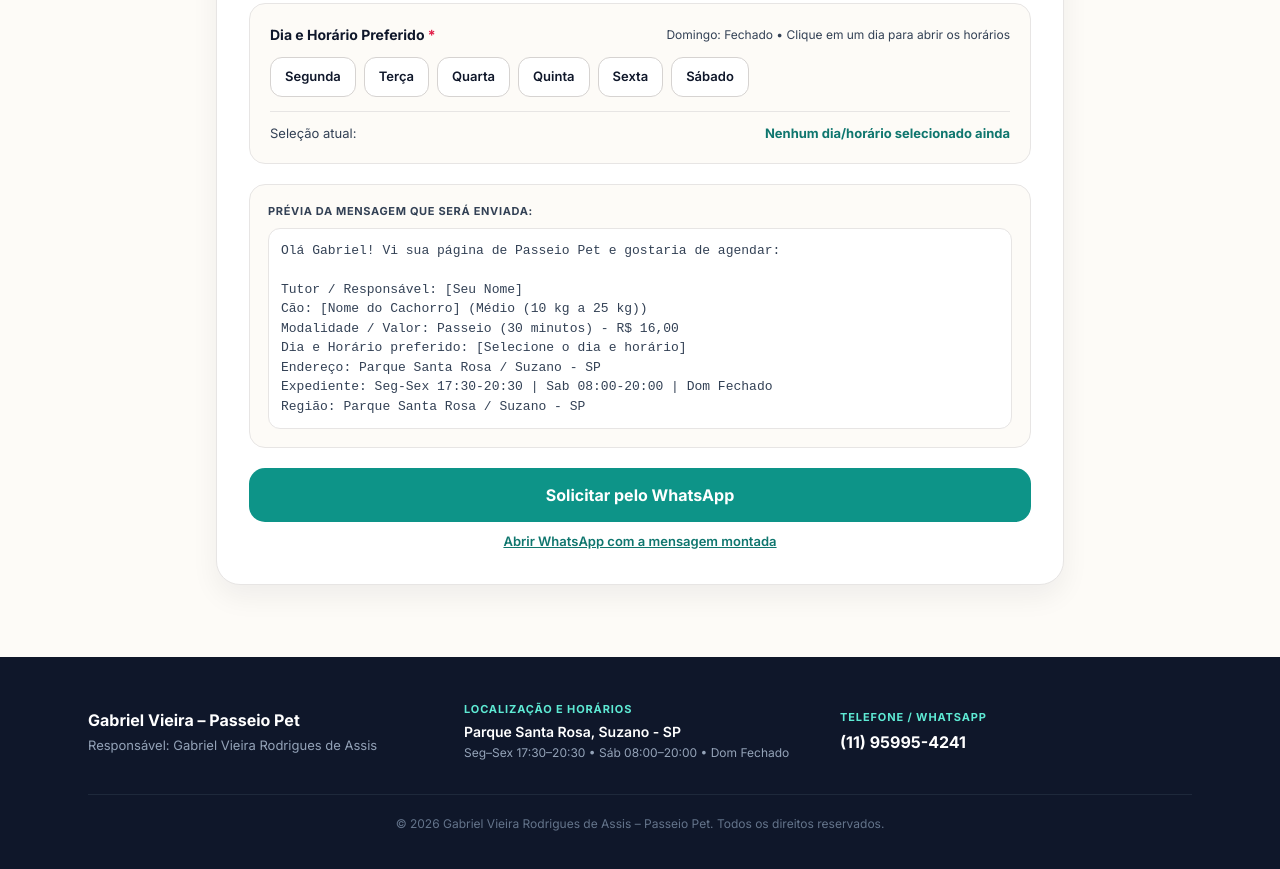
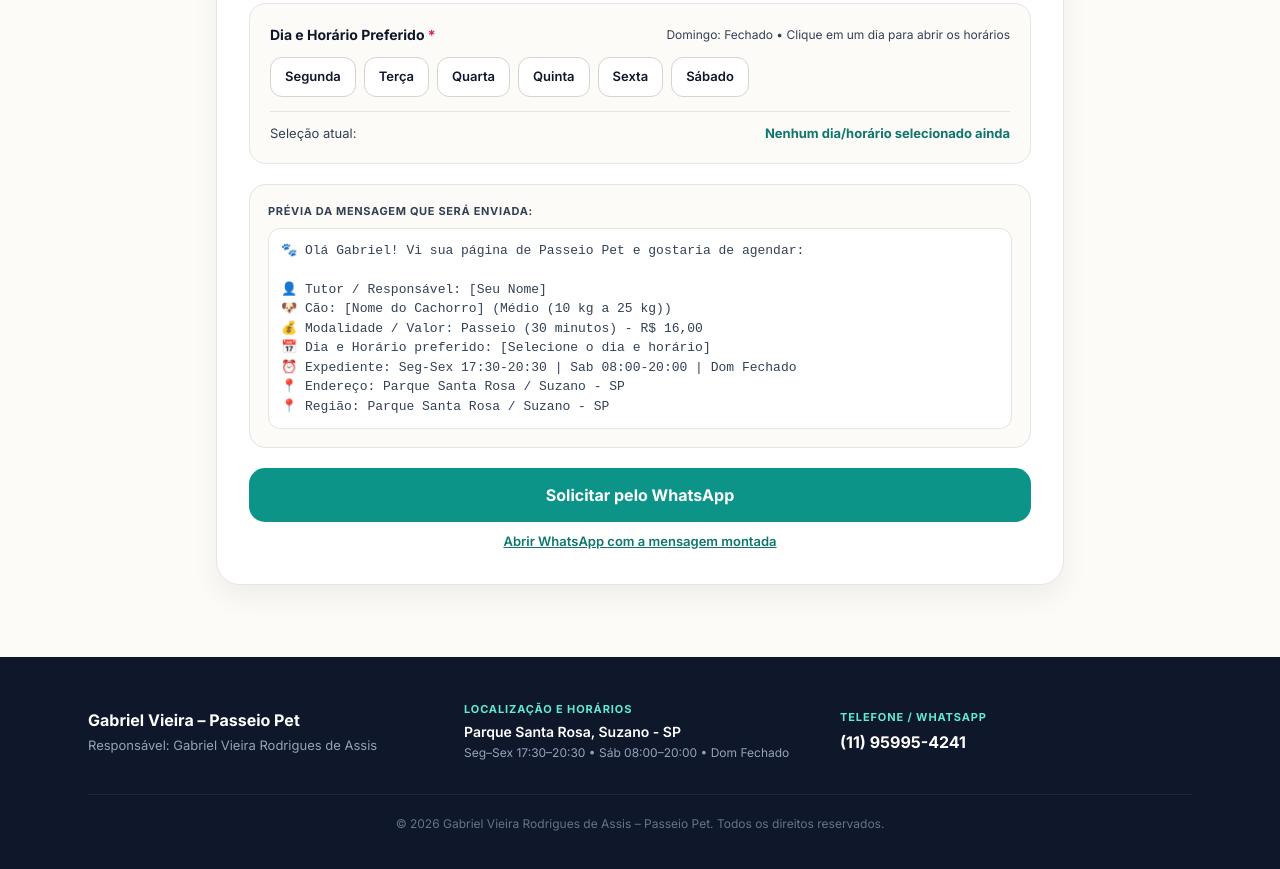
Before and after one commit to Gabsdados/passeio-pet-suzano, a plain HTML site: page index.html in a window 1280 px wide. Shown: the part 3767-4636 px from the top of the page. Drawn offline with nearby package versions, Linux system fonts and the light colour scheme.

Commit message:
index.html

```diff
--- a/index.html
+++ b/index.html
@@ -142,7 +142,7 @@
 </head>
 <body>
 
-  <!-- Cabeçalho / Navegação (Ordem Preservada) -->
+  <!-- Cabeçalho / Navegação (Original Preservado) -->
   <header class="site-header">
     <div class="site-header-inner">
       <a href="#" class="brand-link">
@@ -888,26 +888,34 @@
           var dropOffTime = dropOffTimeInput ? dropOffTimeInput.value.trim() : '';
 
           var lines = [
-            'Olá Gabriel! Vi sua página de Passeio Pet e gostaria de agendar:',
+            '🐾 Olá Gabriel! Vi sua página de Passeio Pet e gostaria de agendar:',
             '',
-            'Tutor / Responsável: ' + tutor,
-            'Cão: ' + pet + ' (' + size + ')',
-            'Modalidade / Valor: ' + walkType,
-            'Dia e Horário preferido: ' + preferredTime,
-            'Endereço: ' + addressText,
-            'Expediente: ' + WORK_HOURS_TEXT
+            '👤 Tutor / Responsável: ' + tutor,
+            '🐶 Cão: ' + pet + ' (' + size + ')',
+            '💰 Modalidade / Valor: ' + walkType,
+            '📅 Dia e Horário preferido: ' + preferredTime,
+            '⏰ Expediente: ' + WORK_HOURS_TEXT,
+            '📍 Endereço: ' + addressText
           ];
 
           if (isGroomingSelected()) {
+            lines.push('🚗 Leva e traz / Banho e Tosa: ' + walkType);
             if (groomingAddr) {
-              lines.push('Endereço banho e tosa: ' + groomingAddr);
+              lines.push('🚗 Endereço banho e tosa: ' + groomingAddr);
             }
             if (dropOffTime) {
-              lines.push('Horário para levar: ' + dropOffTime);
+              lines.push('⏰ Horário para levar: ' + dropOffTime);
+            }
+          } else if (groomingAddr || dropOffTime) {
+            if (groomingAddr) {
+              lines.push('🚗 Leva e traz: ' + groomingAddr);
+            }
+            if (dropOffTime) {
+              lines.push('⏰ Horário: ' + dropOffTime);
             }
           }
 
-          lines.push('Região: Parque Santa Rosa / Suzano - SP');
+          lines.push('📍 Região: Parque Santa Rosa / Suzano - SP');
           return lines.join('\n');
         }
 
```
